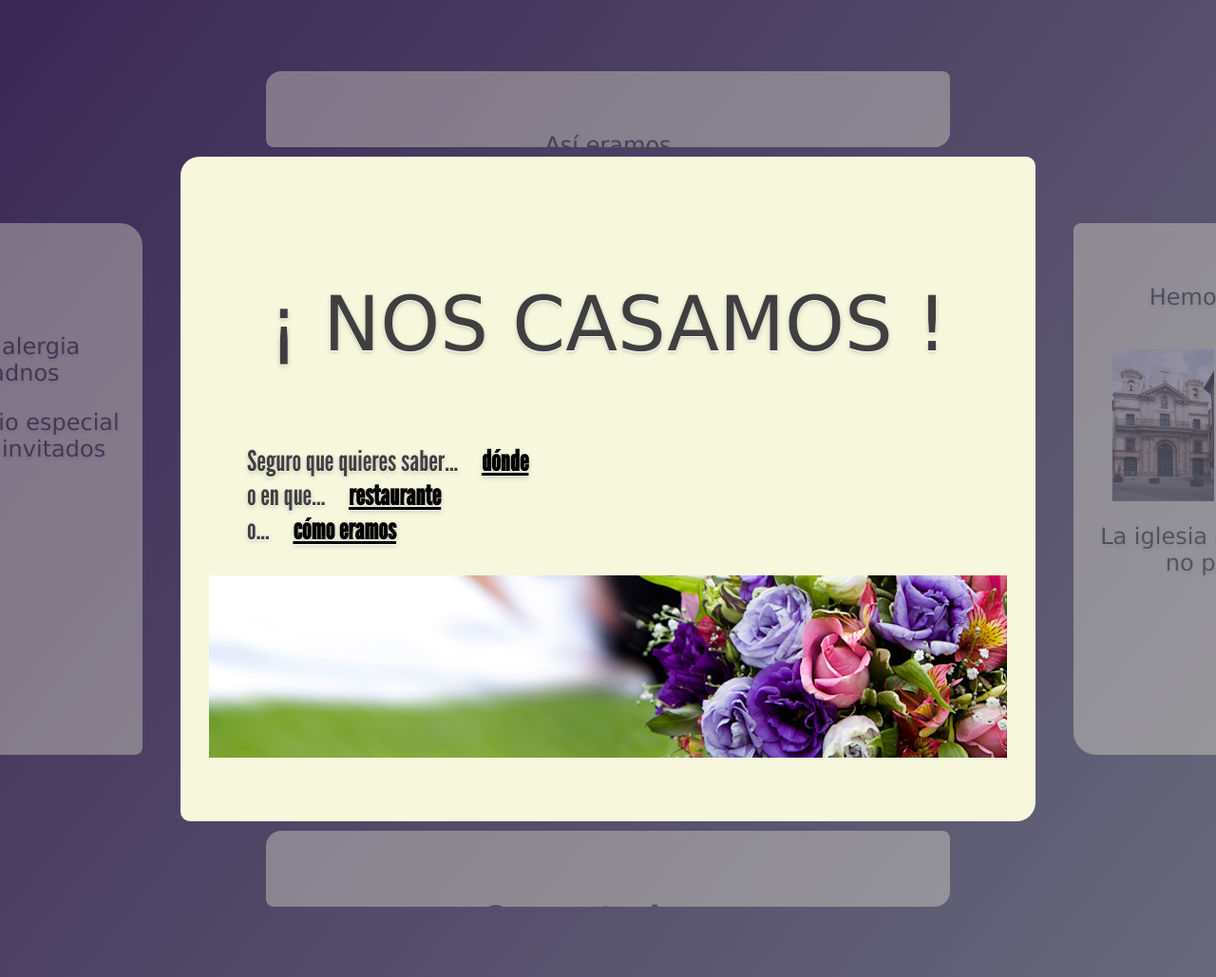
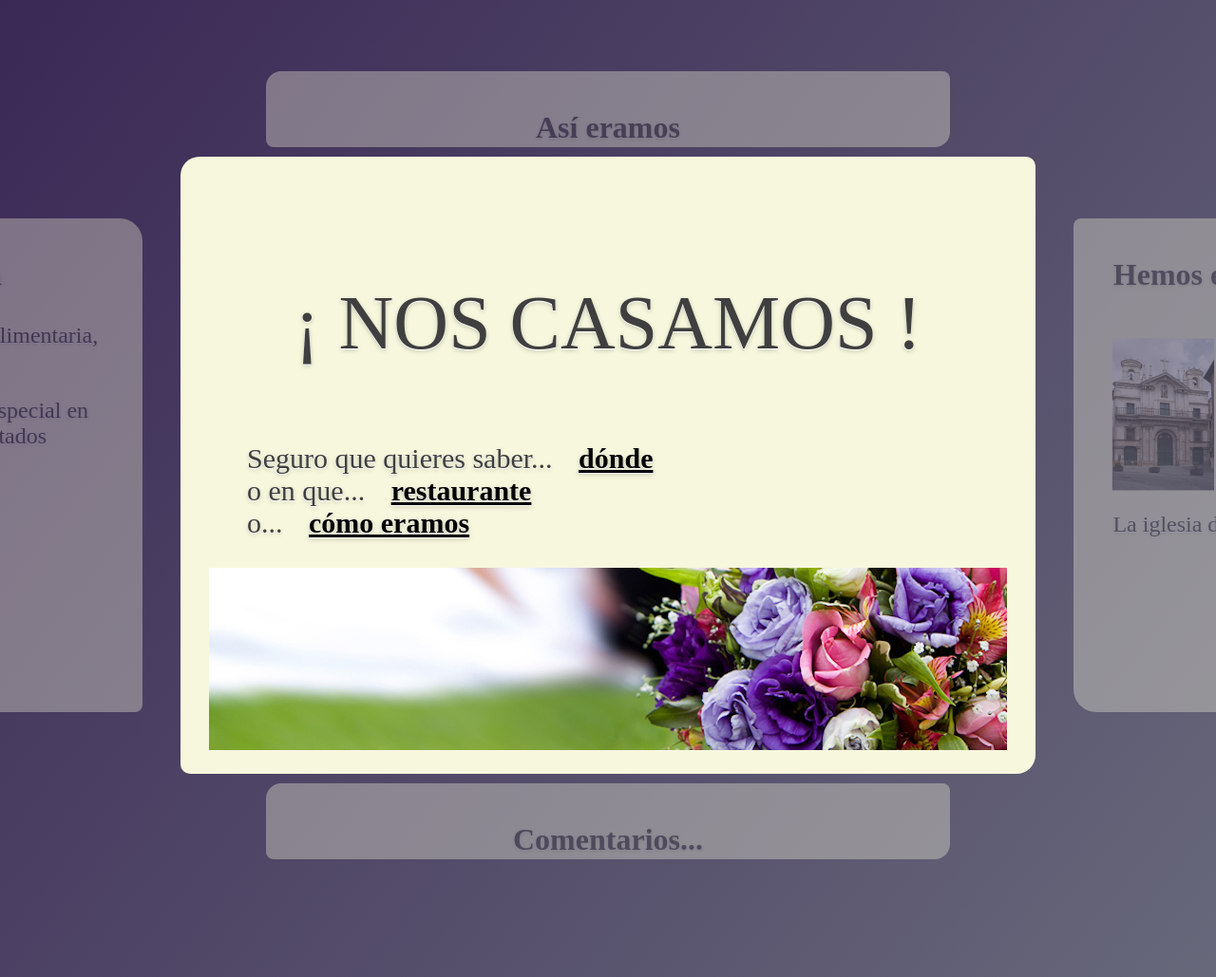
Before and after one commit to javiergamarra/weddingWeb, a PHP site: page / in a window 1280 px wide. Shown: the whole page at 95% size. Run offline with PHP 8.4, Linux system fonts and the light colour scheme; some web fonts are replaced.

Commit message:
Issue 17 closed

```diff
--- a/css/base.css
+++ b/css/base.css
@@ -1,5 +1,5 @@
 body {
-	font: 30px "Lucida Grande", "Trebuchet MS", Verdana, sans-serif;
+	font: 30px Verdana, sans-serif;
 	padding: 0;
 	margin: 0;
 	width: 100%;
@@ -8,7 +8,7 @@ body {
 	left: 0px;
 	top: 0px;
 	-webkit-font-smoothing: antialiased;
-	font-family: 'League Gothic';
+	font-family: 'Poor Richard';
 	text-align: center;
 }
 
@@ -54,7 +54,7 @@ p {
 	position: absolute;
 	overflow: hidden;
 	width: 900px;
-	height: 700px;
+	height: 650px;
 	left: 50%;
 	top: 50%;
 	margin-top: -350px;
@@ -125,6 +125,22 @@ p {
 	margin-left: -2600px;
 }
 
+.slide.veryup-slide {
+	visibility: visible;
+	display: block;
+	margin-top: -650px;
+	margin-left: -450px;
+	height: 100px;
+}
+
+.slide.verydown-slide {
+	visibility: visible;
+	display: block;
+	margin-left: -450px;
+	height: 100px;
+	margin-top: 300px;
+}
+
 .slide.right-slide {
 	visibility: visible;
 	display: block;
@@ -141,7 +157,7 @@ p {
 	visibility: visible;
 	display: block;
 	margin-left: -450px;
-	margin-top: 350px;
+	margin-top: 300px;
 	height: 100px;
 }
 
@@ -154,7 +170,6 @@ p {
 }
 
 section,footer {
-	font: Arial;
 	font-weight: normal;
 	color: #3f3f3f;
 	text-shadow: white 0px 1px 0px, rgba(0, 0, 0, 0.2) 0 2px 5px;
@@ -199,10 +214,6 @@ footer {
 	-moz-box-shadow: 0 0 20px rgba(0, 0, 0, 0.75);
 	-webkit-box-shadow: 0 0 20px rgba(0, 0, 0, 0.75);
 	box-shadow: 0 0 20px rgba(0, 0, 0, 0.75);
-	-webkit-transform: scale(1.8);
-	-moz-transform: scale(1.8);
-	-o-transform: scale(1.8);
-	margin: 0 auto;
 }
 
 #figure .caption {
--- a/css/theme1.css
+++ b/css/theme1.css
@@ -15,6 +15,6 @@
 	background: -moz-linear-gradient(top, #2F93C6, #23587B);
 }
 
-body {
+body,p {
 	font-family: 'League Gothic'
 }
--- a/css/theme9.css
+++ b/css/theme9.css
@@ -13,11 +13,15 @@
 }
 
 header {
-	font-family: 'Poor Richard'
+	font-family: 'Poor Richard';
 }
 
-p {
-	font-family: Verdana
+header p {
+	margin-top: 0px;
+}
+
+body,p {
+	font-family: 'Poor Richard'
 }
 
 .title {
--- a/index.html
+++ b/index.html
@@ -30,17 +30,20 @@
 </header>
 <p>Para confirmar vuestra asistencia o cualquier duda estamos en
 rubencab69@hotmail.com o criscasa81@gmail.com</p>
+<a onclick="javascript:slideshow.reset()" href="">Volver</a>
 </section></div>
 
 <div class="slide" id="left-slide" onclick="javascript:slideshow.prev()"><section>
+<header>
 <p>Comeremos en el Hotel la Vega</p>
+</header>
 <div id="post-image">
 <div id="figure"><img src="images/LaVega.jpg" class="image" /> <span
-	class="caption"> BLA BLA BLA </span></div>
+	class="caption"> Este es el hotel La Vega, la fachada frontal </span></div>
 </div>
 <p>Si padec&eacute;is alguna alergia alimentaria, avisadnos</p>
 <p>El hotel ofrece un precio especial en habitaciones para invitados</p>
-</section></div>
+<a onclick="javascript:slideshow.reset()" href="">Volver</a> </section></div>
 <div class="slide" id="landing-slide"
 	onclick="javascript:slideshow.reset()"><section>
 <p class="title">&#161; NOS CASAMOS !</p>
@@ -55,22 +58,27 @@ rubencab69@hotmail.com o criscasa81@gmail.com</p>
 <img src="images/default.jpg" /> </section></div>
 
 <div class="slide" id="right-slide"
-	onclick="javascript:slideshow.next()"><section>
+	onclick="javascript:slideshow.next()"><section> <header>
 <p>Hemos elegido la Iglesia de la Santa Vera Cruz</p>
+</header>
 <div id="post-image">
 <div id="figure"><img src="images/VeraCruz.jpg" class="image" />
-<span class="caption"> BLA BLA BLA </span></div>
+<span class="caption"> Este es el aspecto del exterior de la
+iglesia </span></div>
 </div>
 <div id="post-image">
 <div id="figure"><img src="images/MapaVeraCruz.jpg" class="image" />
-<span class="caption"> BLA BLA BLA </span></div>
+<span class="caption"> En este mapa pod&eacute;is ver la
+situaci&oacute;n de la iglesia con respecto a las dos entradas desde la
+Avenida Salamanca </span></div>
 </div>
 <p style="clear: both">La iglesia dispone de un banco de alimentos
 por lo que no permite tirar comida: arroz, legumbres...</p>
-</section></div>
+<a onclick="javascript:slideshow.reset()" href="">Volver</a> </section></div>
 
-<div class="slide" onclick="javascript:slideshow.up()" id="up-slide"><section>
+<div class="slide" onclick="javascript:slideshow.up()" id="up-slide"><section><header>
 <p>As&iacute; eramos</p>
+</header>
 <div id="post-image">
 <div id="figure"><img src="images/YoungCris.jpg" class="image" />
 <span class="caption"> Cristina hace 1 d&eacute;cada </span></div>
@@ -80,8 +88,7 @@ por lo que no permite tirar comida: arroz, legumbres...</p>
 	class="image" /> <span class="caption"> Nuestra primera
 escapada</span></div>
 </div>
-
-</section></div>
+<a onclick="javascript:slideshow.reset()" href="">Volver</a> </section></div>
 <div class="slides"><script language="JavaScript"
 	src="js/utilities.js"></script> <script language="JavaScript"
 	src="js/slide.js"></script> <script language="JavaScript"
--- a/js/presentation.js
+++ b/js/presentation.js
@@ -64,18 +64,18 @@ var SlideShow = function(slides) {
           		   rightSlide.setStyle('current');
       		  }
     		  if (this._nameSlides[this._getCurrentIndex()] == 'up-slide') {
-      			   downSlide.setStyle('');
+      			   downSlide.setStyle('verydown-slide');
       			   upSlide.setStyle('current');
-          		   leftSlide.setStyle('');
+          		   leftSlide.setStyle('veryleft-slide');
           		   centerSlide.setStyle('down-slide');
-          		   rightSlide.setStyle('');
+          		   rightSlide.setStyle('veryright-slide');
       		  }
     		  if (this._nameSlides[this._getCurrentIndex()] == 'down-slide') {
      			   downSlide.setStyle('current');
-     			   upSlide.setStyle('');
-         		   leftSlide.setStyle('');
+     			   upSlide.setStyle('veryup-slide');
+         		   leftSlide.setStyle('veryleft-slide');
          		   centerSlide.setStyle('up-slide');
-         		   rightSlide.setStyle('');
+         		   rightSlide.setStyle('veryright-slide');
      		  }
 
   		  },
```
Also changed, not shown: images/LaVega.jpg.
